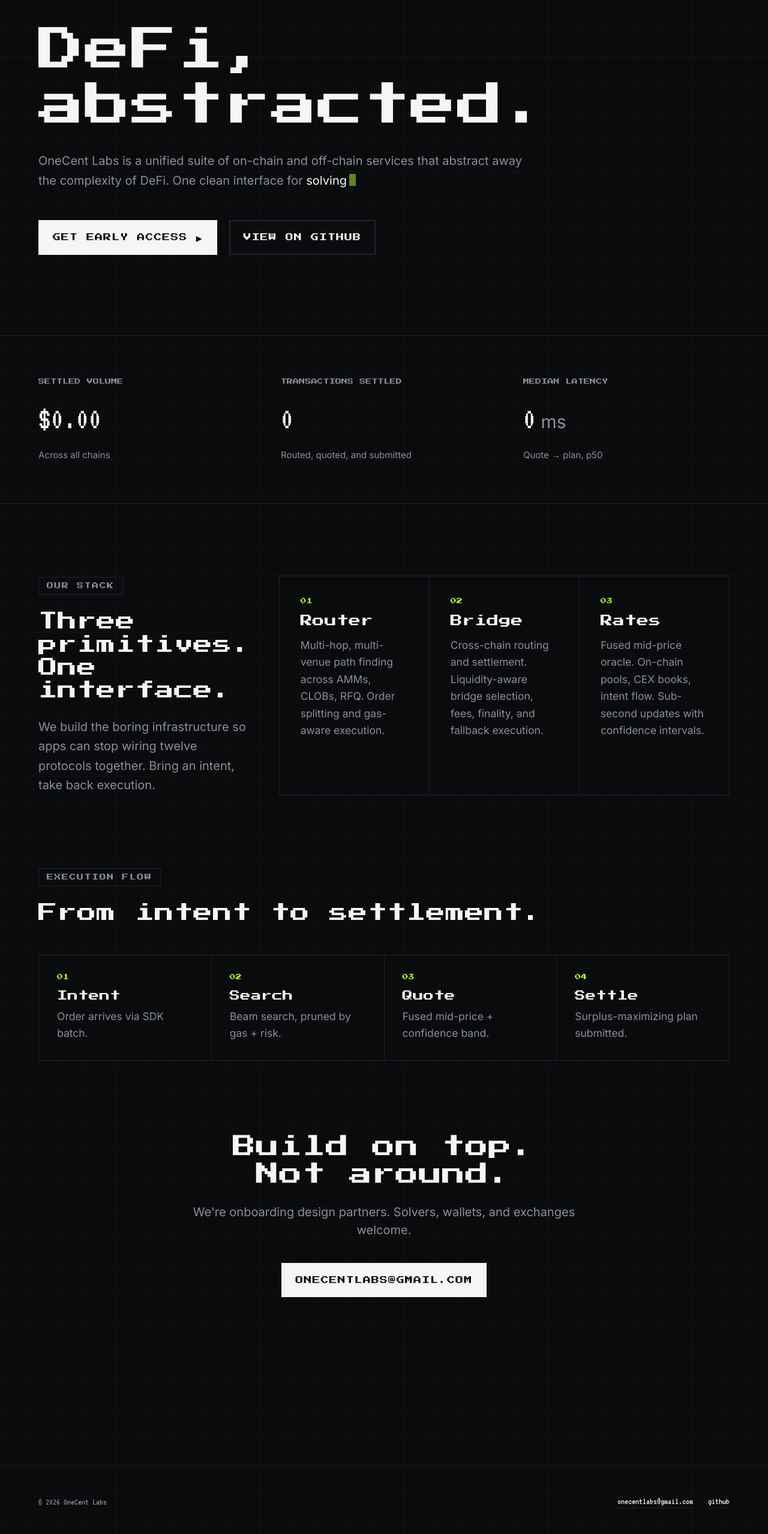
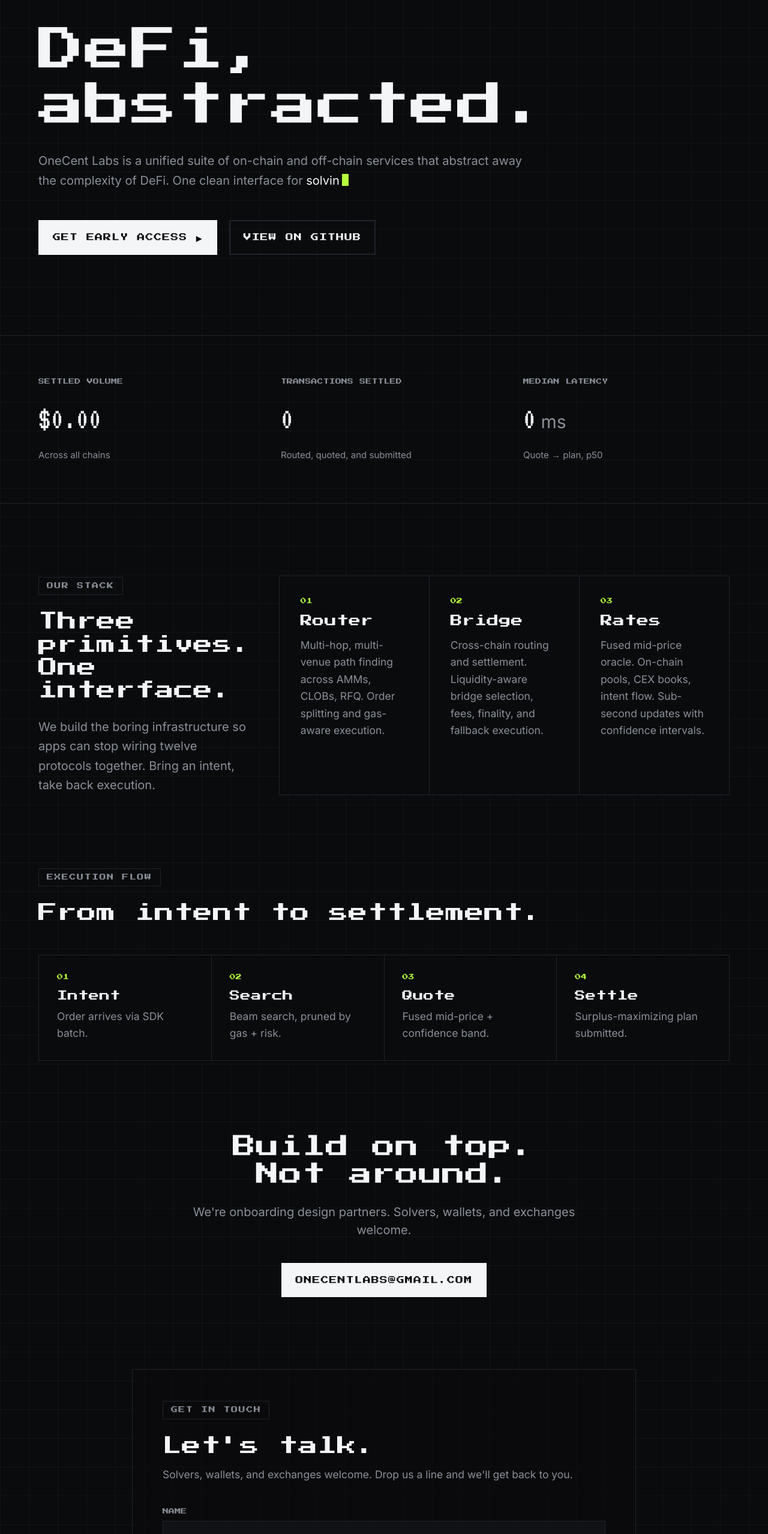
Before and after one commit to onecentlabs/website, a Next.js app: page / in a window 1280 px wide. Shown: the part 242-2800 px from the top of the page at 60% size. Built offline with nearby package versions, Linux system fonts and the light colour scheme.

Commit message:
cursor design and forms

```diff
--- a/src/app/(site)/globals.css
+++ b/src/app/(site)/globals.css
@@ -178,13 +178,26 @@
   transition: opacity 120ms;
   will-change: transform;
 }
-.cursor-pixel svg { display: block; transition: transform 90ms steps(2); }
-.cursor-pixel .cp-fg { fill: var(--accent); transition: fill 90ms steps(2); }
-.cursor-pixel .cp-bg { fill: #6b7280; }
-.cursor-pixel[data-hover="true"] .cp-fg { fill: var(--warn); }
+.cursor-pixel svg { display: block; transition: transform 120ms ease; overflow: visible; }
+.cursor-pixel .cp-fg {
+  fill: var(--accent);
+  stroke: var(--accent);
+  stroke-width: 1.5;
+  stroke-linejoin: round;
+  stroke-linecap: round;
+  transition: fill 120ms, stroke 120ms;
+}
+.cursor-pixel .cp-bg {
+  fill: rgba(0, 0, 0, 0.55);
+  stroke: rgba(0, 0, 0, 0.55);
+  stroke-width: 4;
+  stroke-linejoin: round;
+  stroke-linecap: round;
+}
+.cursor-pixel[data-hover="true"] .cp-fg { fill: var(--warn); stroke: var(--warn); }
 .cursor-pixel[data-hover="true"] svg {
   transform: scale(1.15);
-  transform-origin: center;
+  transform-origin: 9.5px 22px;
 }
 
 /* ---------- Responsive tweaks ---------- */
--- a/src/app/(site)/page.tsx
+++ b/src/app/(site)/page.tsx
@@ -3,6 +3,7 @@
 import { Pillars } from "@/components/sections/Pillars";
 import { Flow } from "@/components/sections/Flow";
 import { Cta } from "@/components/sections/Cta";
+import { Contact } from "@/components/sections/Contact";
 
 export default function Home() {
   return (
@@ -12,6 +13,7 @@
       <Pillars />
       <Flow />
       <Cta />
+      <Contact />
     </>
   );
 }
--- a/src/components/effects/CursorTrail.tsx
+++ b/src/components/effects/CursorTrail.tsx
@@ -15,7 +15,9 @@
     if (!cursor) return;
 
     const onMove = (e: MouseEvent) => {
-      cursor.style.transform = `translate(${e.clientX}px, ${e.clientY}px) translate(-50%, -50%)`;
+      // The sharp tip sits at (9.5,22) in the 24px viewBox — pull it onto the
+      // pointer so the hotspot is the arrow's point.
+      cursor.style.transform = `translate(${e.clientX}px, ${e.clientY}px) translate(-9.5px, -22px)`;
       cursor.style.opacity = "1";
       const target = e.target as Element | null;
       const isHover = !!(target && target.closest && target.closest(HOVER_SELECTOR));
@@ -38,24 +40,13 @@
 
   return (
     <div ref={cursorRef} aria-hidden data-hover="false" className="cursor-pixel">
-      {/* 16x16 grid, thicker plus arms (4px wide), pixel halo */}
-      <svg viewBox="0 0 16 16" width="26" height="26" shapeRendering="crispEdges">
-        {/* Outline / pixel halo */}
-        <rect className="cp-bg" x="6" y="1" width="4" height="1" />
-        <rect className="cp-bg" x="6" y="14" width="4" height="1" />
-        <rect className="cp-bg" x="1" y="6" width="1" height="4" />
-        <rect className="cp-bg" x="14" y="6" width="1" height="4" />
-        <rect className="cp-bg" x="5" y="2" width="1" height="4" />
-        <rect className="cp-bg" x="10" y="2" width="1" height="4" />
-        <rect className="cp-bg" x="5" y="10" width="1" height="4" />
-        <rect className="cp-bg" x="10" y="10" width="1" height="4" />
-        <rect className="cp-bg" x="2" y="5" width="4" height="1" />
-        <rect className="cp-bg" x="10" y="5" width="4" height="1" />
-        <rect className="cp-bg" x="2" y="10" width="4" height="1" />
-        <rect className="cp-bg" x="10" y="10" width="4" height="1" />
-        {/* Plus body — thick */}
-        <rect className="cp-fg" x="6" y="2" width="4" height="12" />
-        <rect className="cp-fg" x="2" y="6" width="12" height="4" />
+      {/* Solid lime arrow pointer with a concave notch and rounded corners.
+          Blunt back top-left, right point, sharp tip bottom-left. */}
+      <svg viewBox="0 0 24 24" width="24" height="24">
+        {/* Outline halo — same path, drawn wider underneath */}
+        <path className="cp-bg" d="M2.5 2.5 L22 11 L14 14 L9.5 22 Z" />
+        {/* Fill */}
+        <path className="cp-fg" d="M2.5 2.5 L22 11 L14 14 L9.5 22 Z" />
       </svg>
     </div>
   );
--- a/src/components/layout/Navbar.tsx
+++ b/src/components/layout/Navbar.tsx
@@ -25,7 +25,7 @@
           >
             GitHub
           </a>
-          <a href={`mailto:${site.email}`} className="pixel-btn">
+          <a href="/#contact" className="pixel-btn">
             Contact
           </a>
         </nav>
--- /dev/null
+++ b/src/components/sections/Contact.tsx
@@ -0,0 +1,118 @@
+"use client";
+
+import { useState } from "react";
+
+const ENDPOINT = "https://formspree.io/f/xdarqpzg";
+
+type Status = "idle" | "submitting" | "success" | "error";
+
+const field =
+  "w-full bg-bg-2 border hairline px-3.5 py-2.5 text-sm text-ink placeholder:text-muted/60 " +
+  "outline-none transition-colors focus:border-accent";
+
+const label =
+  "font-display text-[10px] tracking-widest uppercase text-muted";
+
+export function Contact() {
+  const [status, setStatus] = useState<Status>("idle");
+  const [error, setError] = useState<string | null>(null);
+
+  async function handleSubmit(e: React.FormEvent<HTMLFormElement>) {
+    e.preventDefault();
+    const form = e.currentTarget;
+    setStatus("submitting");
+    setError(null);
+
+    try {
+      const res = await fetch(ENDPOINT, {
+        method: "POST",
+        body: new FormData(form),
+        headers: { Accept: "application/json" },
+      });
+
+      if (res.ok) {
+        setStatus("success");
+        form.reset();
+        return;
+      }
+
+      const data = (await res.json().catch(() => null)) as
+        | { errors?: { message: string }[] }
+        | null;
+      setError(data?.errors?.map((x) => x.message).join(", ") ?? "Something went wrong. Please try again.");
+      setStatus("error");
+    } catch {
+      setError("Network error. Please try again.");
+      setStatus("error");
+    }
+  }
+
+  return (
+    <section id="contact" className="shell pb-24 scroll-mt-20">
+      <div className="border hairline bg-bg/60 p-8 sm:p-10 max-w-2xl mx-auto">
+        <span className="pixel-tag">Get in touch</span>
+        <h2 className="mt-5 text-[clamp(1.5rem,2.5vw,2rem)]">Let&apos;s talk.</h2>
+        <p className="mt-3 text-sm text-muted leading-relaxed">
+          Solvers, wallets, and exchanges welcome. Drop us a line and we&apos;ll get back to you.
+        </p>
+
+        {status === "success" ? (
+          <div className="mt-8 border hairline bg-bg-2 p-6 text-center">
+            <div className="font-display text-[11px] tracking-widest uppercase text-accent">
+              Message sent
+            </div>
+            <p className="mt-3 text-sm text-muted">
+              Thanks for reaching out — we&apos;ll be in touch soon.
+            </p>
+          </div>
+        ) : (
+          <form onSubmit={handleSubmit} className="mt-8 grid gap-5" noValidate>
+            <div className="grid gap-2">
+              <label htmlFor="name" className={label}>
+                Name
+              </label>
+              <input id="name" name="name" type="text" required autoComplete="name" className={field} />
+            </div>
+
+            <div className="grid gap-2">
+              <label htmlFor="email" className={label}>
+                Email
+              </label>
+              <input id="email" name="email" type="email" required autoComplete="email" className={field} />
+            </div>
+
+            <div className="grid gap-2">
+              <label htmlFor="handle" className={label}>
+                Telegram / X <span className="text-muted/60 normal-case tracking-normal">— optional</span>
+              </label>
+              <input
+                id="handle"
+                name="telegram_or_x"
+                type="text"
+                placeholder="@yourhandle"
+                className={field}
+              />
+            </div>
+
+            <div className="grid gap-2">
+              <label htmlFor="message" className={label}>
+                Message
+              </label>
+              <textarea id="message" name="message" required rows={5} className={`${field} resize-y`} />
+            </div>
+
+            {status === "error" && error ? (
+              <p className="text-sm text-warn font-mono">{error}</p>
+            ) : null}
+
+            <div className="mt-1 flex items-center gap-4">
+              <button type="submit" className="pixel-btn" disabled={status === "submitting"}>
+                {status === "submitting" ? "Sending…" : "Send message"}
+              </button>
+            </div>
+          </form>
+        )}
+      </div>
+    </section>
+  );
+}
--- a/src/components/sections/Hero.tsx
+++ b/src/components/sections/Hero.tsx
@@ -20,7 +20,7 @@
           />
         </p>
         <div className="mt-10 flex flex-wrap items-center gap-4">
-          <a href={`mailto:${site.email}`} className="pixel-btn">
+          <a href="#contact" className="pixel-btn">
             Get early access ▶
           </a>
           <a
```
Also changed, not shown: .claude/settings.local.json, image.png (added).
